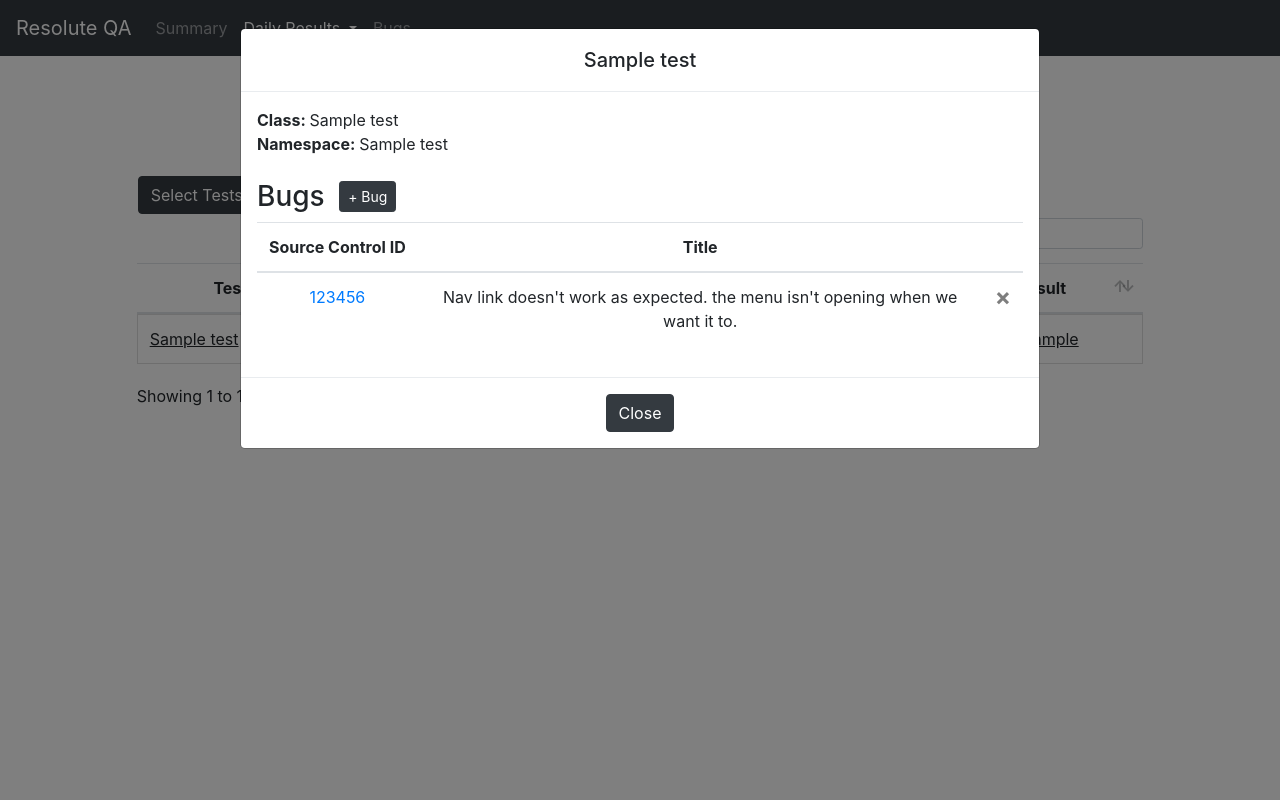
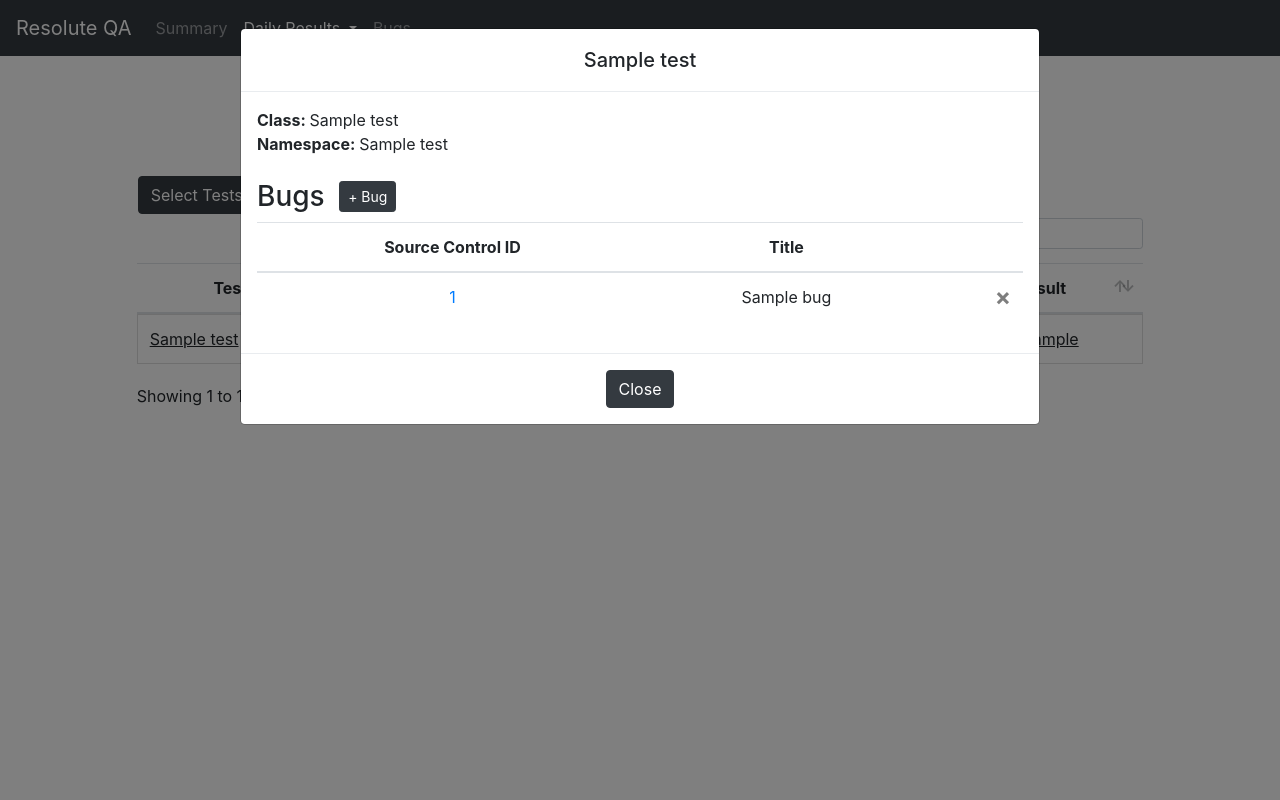
Before and after one commit to jordnkr/Resolute_QA, a Django app: page /resoluteqa/suiterun/1/dailyresults in a window 1280 px wide, after a click that opens the changed part. Run offline with Django 3.2, Linux system fonts and the light colour scheme; tables that the repository leaves empty hold one stand-in row (values such as "Sample post"); some libraries are stand-ins or nearby versions.

Commit message:
adding bug work and model change
Dynamically getting bugs and removed percentage from SuiteResult

```diff
--- a/resoluteqa/models.py
+++ b/resoluteqa/models.py
@@ -20,6 +20,8 @@ class Project(models.Model):
 class ProjectEnvironment(models.Model):
     project = models.ForeignKey(Project, on_delete=models.CASCADE)
     environment = models.ForeignKey(Environment, on_delete=models.CASCADE)
+    def __str__(self):
+        return self.project.project_name + ' ' + self.environment.environment_name
 
 class Suite(models.Model):
     project_environment = models.ForeignKey(ProjectEnvironment, on_delete=models.CASCADE)
@@ -37,7 +39,6 @@ class SuiteRun(models.Model):
     failed_tests = models.IntegerField(default=0)
     inconclusive_tests = models.IntegerField(default=0)
     ignored_tests = models.IntegerField(default=0)
-    result_precentage = models.DecimalField(max_digits=5,decimal_places=2,default=Decimal('0.00'))
     start_time = models.DateTimeField(auto_now_add=True)
     end_time = models.DateTimeField(auto_now_add=True)
     total_execution_time = models.DecimalField(max_digits=10,decimal_places=2,default=Decimal('0.00'))
--- a/resoluteqa/static/resoluteqa/js/dailyresults.js
+++ b/resoluteqa/static/resoluteqa/js/dailyresults.js
@@ -114,6 +114,23 @@ jQuery(document).ready(function($) {
         var namespace = button.data('namespace');
         //var bugs = MAKE CALL TO GET BUGS // If necessary, you could initiate an AJAX request here (and then do the updating in a callback).
 
+        $.ajax({
+            url: '../../test/' + button.data('testid') + '/bugs',
+            type: 'get', // This is the default though, you don't actually need to always mention it
+            success: function(data) {
+                var bugs = $.parseJSON(data.bug_list);
+
+                var bugString = "";
+                for (i = 0; i < bugs.length; i++) {
+                    bugString += '<tr><td><a href="' + bugs[i].fields.url + '">' + bugs[i].fields.source_control_id + '</a></td><td>' + bugs[i].fields.title + '</td><td><button type="button" class="close" data-bugid="' + bugs[i].pk + '"><span aria-hidden="true">&times;</span></button></td></tr>'
+                }
+                $('#modalBugTableBody').html(bugString);
+            },
+            failure: function(data) {
+                alert('There was an error');
+            }
+        });
+
         // Update the modal's content
         var modal = $(this);
         modal.find('.modal-title').text(testName);
--- a/resoluteqa/templates/resoluteqa/dailyresults.html
+++ b/resoluteqa/templates/resoluteqa/dailyresults.html
@@ -79,7 +79,7 @@
                               <tr>
                                   <td>
                                       <input type="checkbox" class="testCheckbox hidden" data-testid="{{ result.test.id }}">
-                                      <span class="link" data-toggle="modal" data-target="#testModal" data-testname="{{ result.test.test_name }}" data-testclass="{{ result.test.class_name }}" data-namespace="{{ result.test.namespace }}">{{ result.test.test_name }}</span>
+                                      <span class="link" data-toggle="modal" data-target="#testModal" data-testid="{{ result.test.id }}" data-testname="{{ result.test.test_name }}" data-testclass="{{ result.test.class_name }}" data-namespace="{{ result.test.namespace }}">{{ result.test.test_name }}</span>
                                       <img class="hidden" src="{% static 'resoluteqa/image/icons/bug.png' %}" />
                                   </td>
                                   <td>{{ result.test.class_name }}</td>
@@ -124,19 +124,7 @@
                                       <th>Title</th>
                                       <th></th>
                                   </thead>
-                                  <tbody id="modalBugTableBody">
-                                      <tr>
-                                          <td>
-                                              <a href="#">123456</a>
-                                          </td>
-                                          <td>Nav link doesn't work as expected. the menu isn't opening when we want it to.</td>
-                                          <td>
-                                              <button type="button" class="close" aria-label="Close">
-                                                  <span aria-hidden="true">&times;</span>
-                                              </button>
-                                          </td>
-                                      </tr>
-                                  </tbody>
+                                  <tbody id="modalBugTableBody"></tbody>
                               </table>
                           </div>
                           <div id="addSingleBugFormContainer">
--- a/resoluteqa/urls.py
+++ b/resoluteqa/urls.py
@@ -12,5 +12,6 @@ urlpatterns = [
     path('suiterun/<int:suite_run_id>/dailyresults', views.dailyresults, name='dailyresults'),
     # ex: /resoluteqa/suite/3/bugs
     path('project/<int:projenv_id>/bugs', views.bugs, name='bugs'),
+    path('test/<int:test_id>/bugs', views.testbugs, name='testbugs'),
     path('individualresult/<int:test_result_id>', views.individualresult, name="individualresult")
 ]
--- a/resoluteqa/views.py
+++ b/resoluteqa/views.py
@@ -72,6 +72,15 @@ def bugs(request, projenv_id):
     }
     return render(request, 'resoluteqa/bugs.html', context)
 
+def testbugs(request, test_id):
+    if request.method == 'GET':
+        bug_list = Bug.objects.filter(testbug__test__id=test_id)
+        bug_list = serializers.serialize("json", bug_list)
+        data = {
+            "bug_list": bug_list
+        }
+        return JsonResponse(data)
+
 def individualresult(request, test_result_id):
     if request.method == 'GET':
         result = TestResult.objects.filter(id=test_result_id)
```
Also changed, not shown: resoluteqa/migrations/0010_remove_suiterun_result_precentage.py (added), 1 other file.
